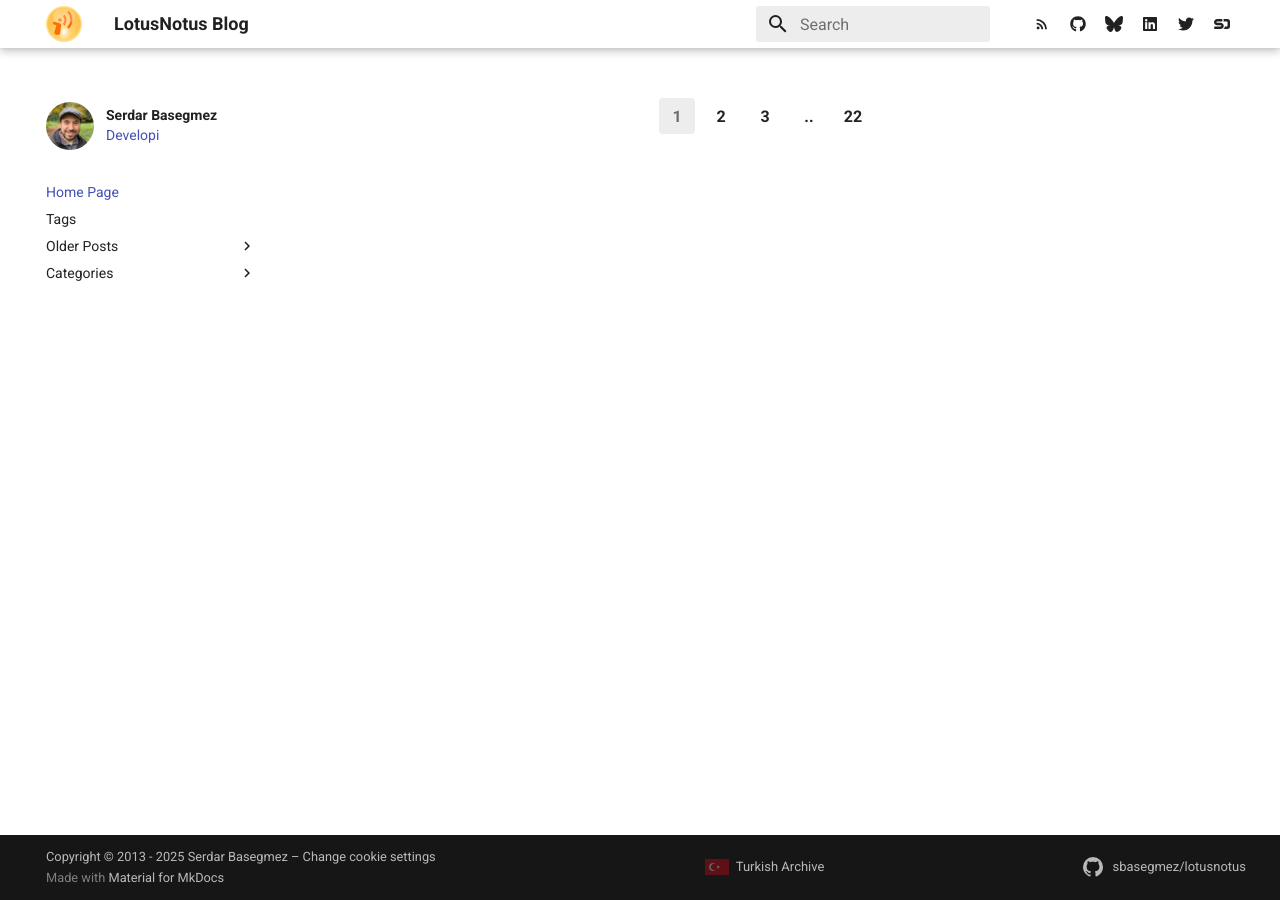
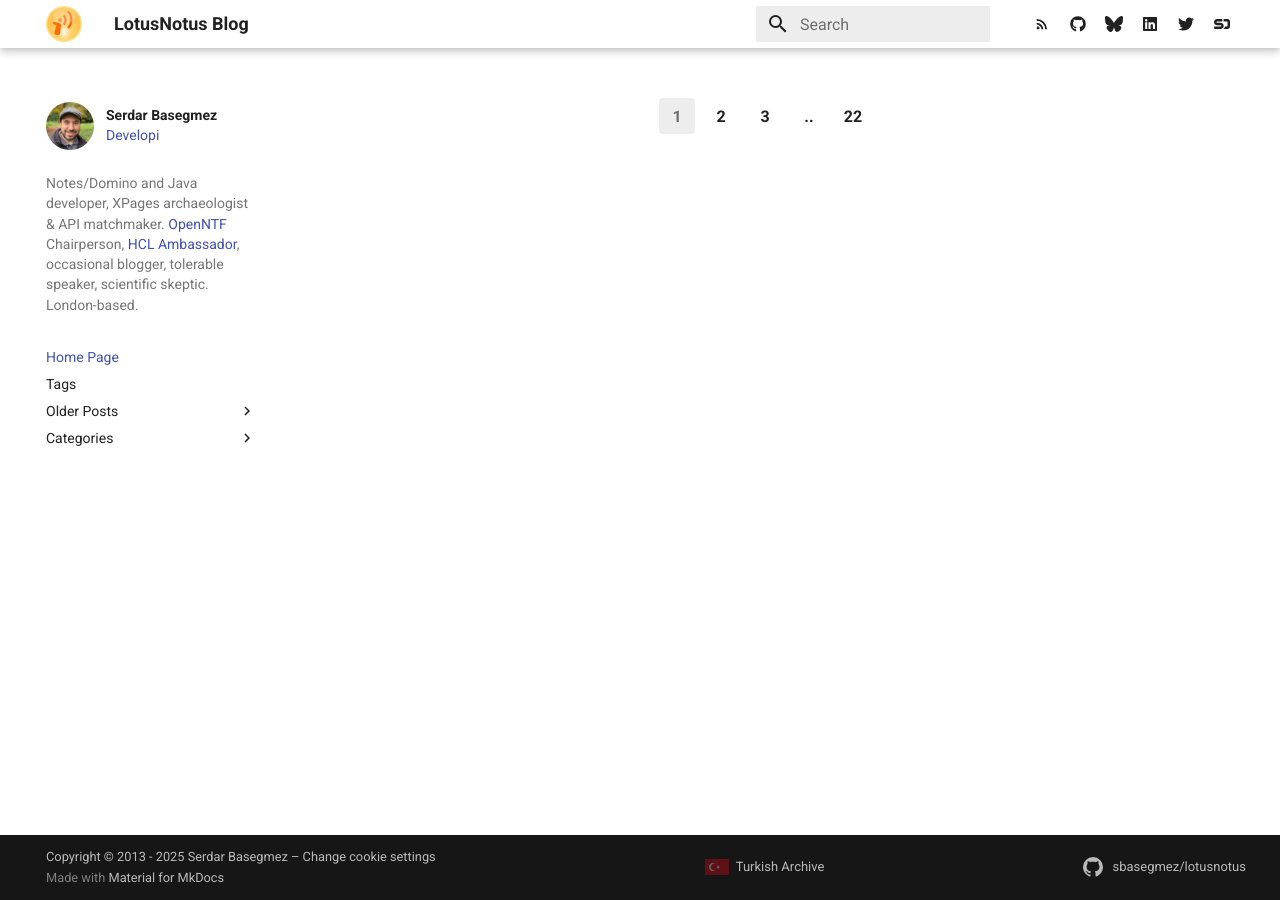
Before and after one commit to sbasegmez/lotusnotus, an MkDocs documentation site: the page built from docs/index.md, in a window 1280 px wide. Built offline with MkDocs 1.6.1 and Material for MkDocs 9.7.7, drawn with Linux system fonts in a browser that asks for light colours; plug-ins that fetch from the network failed and are left out; comment, search, counter and statistics services are not loaded.

Commit message:
bio added.

```diff
--- a/docs/css/extra.css
+++ b/docs/css/extra.css
@@ -23,6 +23,24 @@
     height: 4rem;
   }
 }
+/************/
+
+/* Short profile bio beneath the left-sidebar author card */
+.md-post__authors .md-profile__bio {
+  color: var(--md-default-fg-color--light);
+  font-size: .7rem;
+  line-height: 1.45;
+  margin: .55rem 0 0;
+}
+
+.md-post__authors .md-profile__bio > :first-child {
+  margin-top: 0;
+}
+
+.md-post__authors .md-profile__bio > :last-child {
+  margin-bottom: 0;
+}
+
 /************/
 
 /* Header and nav social: */
--- /dev/null
+++ b/overrides/partials/custom_bio.html
@@ -0,0 +1 @@
+<p>Notes/Domino and Java developer, XPages archaeologist & API matchmaker. <a href="https://openntf.org">OpenNTF</a> Chairperson, <a href="https://www.hcl-software.com/about/hcl-ambassadors">HCL Ambassador</a>, occasional blogger, tolerable speaker, scientific skeptic. London-based.</p>
--- a/overrides/partials/custom_blogbanner.html
+++ b/overrides/partials/custom_blogbanner.html
@@ -11,4 +11,7 @@
             <a href="https://developi.com" target="_blank">Developi</a>
        </span>
     </div>
+    <div class="md-profile__bio">
+        {% include "partials/custom_bio.html" %}
+    </div>
 </div>
```
